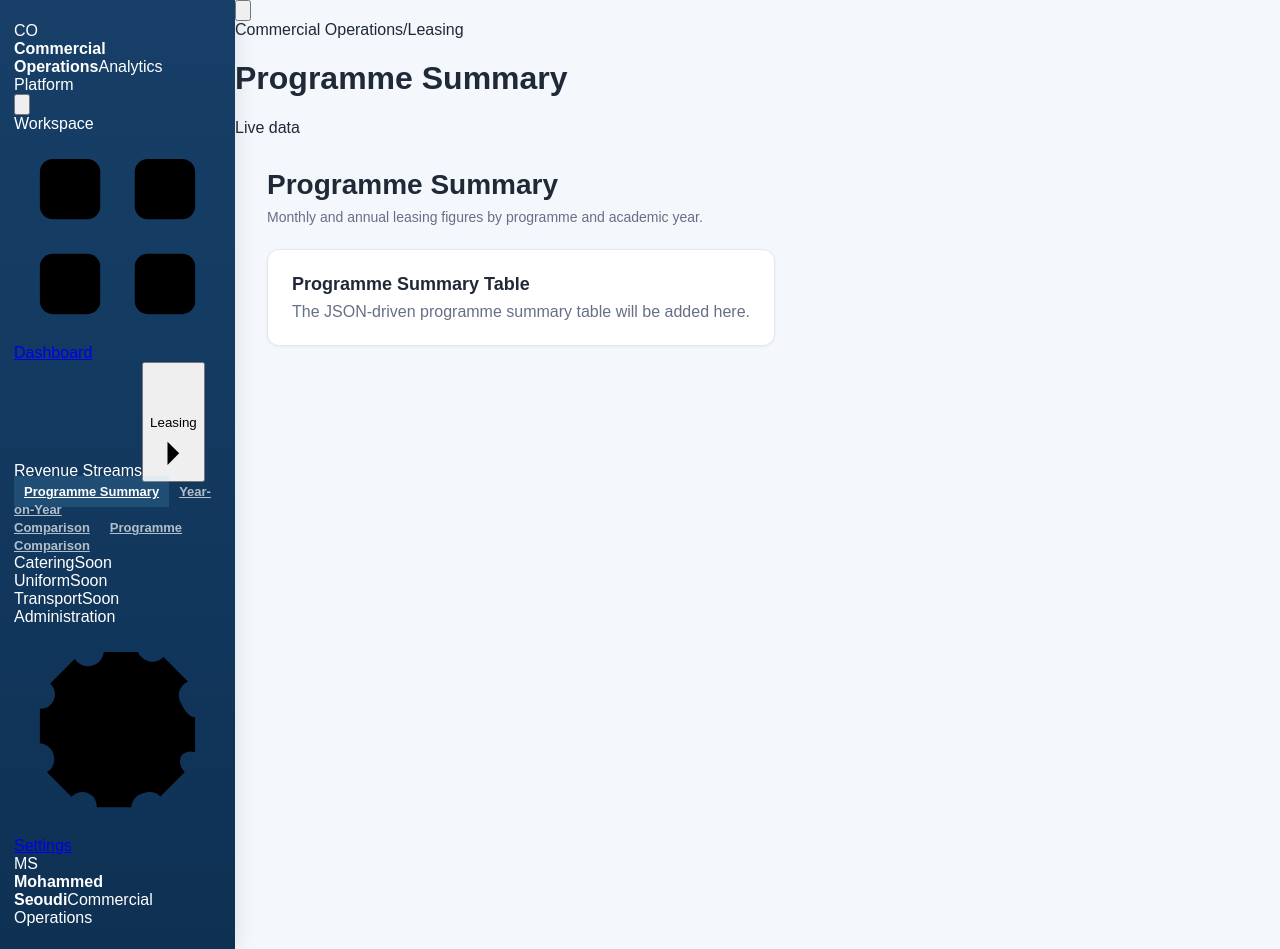
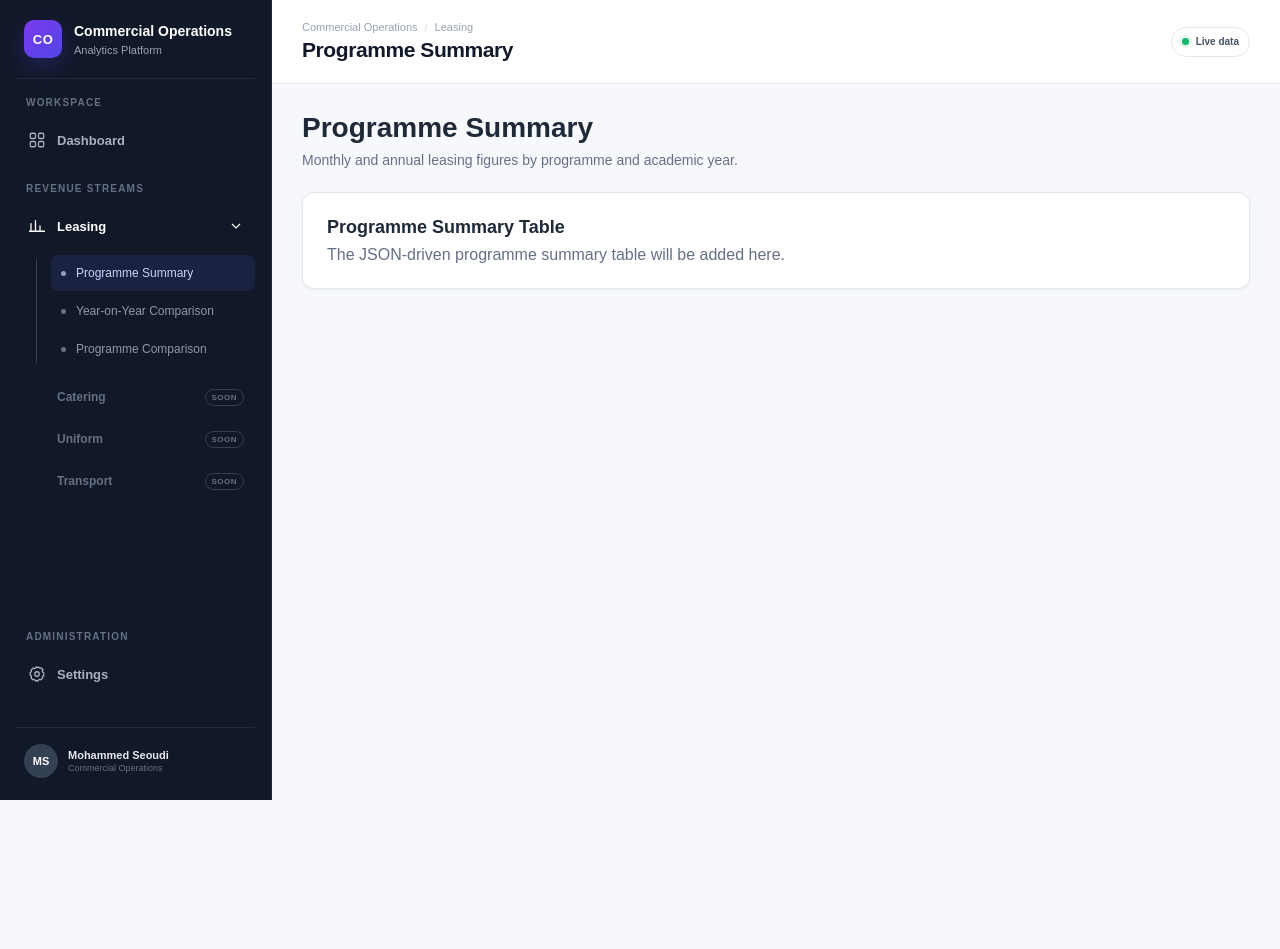
Before and after one commit to mo-seoudi/leasing, a React (Vite) app: page /leasing/summary in a window 1280 px wide. After the commit the page ends 800 px from the top, so only its background shows below. Built offline with nearby package versions, Linux system fonts and the light colour scheme.

Commit message:
Update PlatformLayout.css

```diff
--- a/src/layouts/PlatformLayout.css
+++ b/src/layouts/PlatformLayout.css
@@ -1,201 +1,495 @@
+:root {
+  --sidebar-width: 272px;
+  --sidebar-background: #111827;
+  --sidebar-hover: rgba(255, 255, 255, 0.06);
+  --sidebar-active: rgba(99, 102, 241, 0.16);
+  --sidebar-border: rgba(255, 255, 255, 0.08);
+  --accent: #6366f1;
+  --page-background: #f7f8fb;
+  --border: #e5e7eb;
+  --text-primary: #111827;
+  --text-secondary: #667085;
+}
+
+* {
+  box-sizing: border-box;
+}
+
 .platform-layout {
   display: flex;
   min-height: 100vh;
-  background: #f4f7fb;
+  background: var(--page-background);
+  color: var(--text-primary);
 }
 
 .platform-sidebar {
-  width: 235px;
-  min-width: 235px;
+  position: fixed;
+  inset: 0 auto 0 0;
+  z-index: 40;
+  display: flex;
+  width: var(--sidebar-width);
   min-height: 100vh;
-  padding: 22px 14px;
-  background:
-    linear-gradient(
-      180deg,
-      #173f67 0%,
-      #12385e 55%,
-      #0e3153 100%
-    );
+  flex-direction: column;
+  padding: 20px 16px;
+  overflow-y: auto;
+  background: var(--sidebar-background);
+  border-right: 1px solid var(--sidebar-border);
   color: #ffffff;
-  box-shadow: 4px 0 18px rgba(15, 23, 42, 0.08);
 }
 
-.platform-sidebar-header {
-  padding: 4px 10px 22px;
-  margin-bottom: 16px;
-  border-bottom: 1px solid rgba(255, 255, 255, 0.1);
+.sidebar-brand {
+  display: flex;
+  align-items: center;
+  gap: 12px;
+  min-height: 50px;
+  padding: 0 8px 20px;
+  border-bottom: 1px solid var(--sidebar-border);
 }
 
-.platform-sidebar-header h2 {
-  margin: 0;
-  font-size: 20px;
-  line-height: 1.25;
-  font-weight: 750;
-  letter-spacing: -0.02em;
+.brand-mark {
+  display: grid;
+  width: 38px;
+  height: 38px;
+  flex: 0 0 38px;
+  place-items: center;
+  border-radius: 10px;
+  background: linear-gradient(135deg, #7c3aed, #4f46e5);
+  color: #ffffff;
+  font-size: 13px;
+  font-weight: 800;
+  letter-spacing: 0.04em;
+  box-shadow: 0 8px 24px rgba(79, 70, 229, 0.28);
 }
 
-.platform-sidebar-header p {
-  margin: 6px 0 0;
-  font-size: 12px;
-  color: rgba(255, 255, 255, 0.62);
+.brand-copy {
+  display: flex;
+  min-width: 0;
+  flex-direction: column;
 }
 
-.platform-sidebar-nav {
+.brand-copy strong {
+  color: #ffffff;
+  font-size: 14px;
+  line-height: 1.3;
+}
+
+.brand-copy span {
+  margin-top: 3px;
+  color: #98a2b3;
+  font-size: 11px;
+}
+
+.mobile-close-button {
+  display: none;
+  width: 34px;
+  height: 34px;
+  margin-left: auto;
+  border: 0;
+  border-radius: 8px;
+  background: transparent;
+  color: #98a2b3;
+  cursor: pointer;
+}
+
+.mobile-close-button svg,
+.mobile-menu-button svg {
+  width: 20px;
+  height: 20px;
+  fill: none;
+  stroke: currentColor;
+  stroke-width: 1.8;
+  stroke-linecap: round;
+  stroke-linejoin: round;
+}
+
+.sidebar-navigation {
+  display: flex;
+  flex: 1;
+  flex-direction: column;
+  padding-top: 18px;
+}
+
+.navigation-group {
   display: flex;
   flex-direction: column;
   gap: 4px;
+  margin-bottom: 22px;
 }
 
-.nav-section {
-  margin-top: 16px;
+.navigation-group-bottom {
+  margin-top: auto;
 }
 
-.nav-section-label {
-  padding: 0 11px 8px;
+.navigation-label {
+  padding: 0 10px 7px;
+  color: #667085;
   font-size: 10px;
   font-weight: 700;
   letter-spacing: 0.12em;
   text-transform: uppercase;
-  color: rgba(255, 255, 255, 0.43);
 }
 
-.platform-nav-link,
-.nav-parent-button {
+.navigation-link {
   position: relative;
+  display: flex;
   width: 100%;
   min-height: 42px;
-  display: flex;
   align-items: center;
-  justify-content: space-between;
-  gap: 10px;
-  padding: 10px 12px;
+  gap: 11px;
+  padding: 10px 11px;
   border: 0;
   border-radius: 8px;
   background: transparent;
-  color: rgba(255, 255, 255, 0.78);
-  text-decoration: none;
+  color: #aab1bd;
   font: inherit;
-  font-size: 14px;
+  font-size: 13px;
   font-weight: 600;
   text-align: left;
+  text-decoration: none;
   cursor: pointer;
   transition:
-    background 0.18s ease,
-    color 0.18s ease,
-    transform 0.18s ease;
+    background 160ms ease,
+    color 160ms ease;
 }
 
-.platform-nav-link:hover,
-.nav-parent-button:hover {
-  background: rgba(255, 255, 255, 0.08);
+.navigation-link:hover {
+  background: var(--sidebar-hover);
   color: #ffffff;
 }
 
-.platform-nav-link.active {
-  background: rgba(255, 255, 255, 0.12);
+.navigation-link.active {
+  background: var(--sidebar-active);
   color: #ffffff;
 }
 
-.platform-nav-link.active::before {
+.navigation-link.active::before {
   content: "";
   position: absolute;
   left: 0;
-  top: 9px;
-  bottom: 9px;
   width: 3px;
+  height: 22px;
   border-radius: 0 4px 4px 0;
-  background: #7dd3fc;
+  background: #818cf8;
 }
 
-.nav-parent-button.open {
-  background: rgba(255, 255, 255, 0.08);
+.navigation-parent {
+  justify-content: space-between;
+}
+
+.navigation-parent.module-active {
   color: #ffffff;
 }
 
-.nav-arrow {
-  font-size: 12px;
-  opacity: 0.72;
+.navigation-link-content {
+  display: flex;
+  align-items: center;
+  gap: 11px;
 }
 
-.nav-submenu {
+.navigation-icon {
+  display: grid;
+  width: 19px;
+  height: 19px;
+  flex: 0 0 19px;
+  place-items: center;
+}
+
+.navigation-icon svg {
+  width: 18px;
+  height: 18px;
+  fill: none;
+  stroke: currentColor;
+  stroke-width: 1.7;
+  stroke-linecap: round;
+  stroke-linejoin: round;
+}
+
+.chevron {
+  width: 16px;
+  height: 16px;
+  fill: none;
+  stroke: currentColor;
+  stroke-width: 1.8;
+  transition: transform 160ms ease;
+}
+
+.chevron.open {
+  transform: rotate(90deg);
+}
+
+.navigation-submenu {
   position: relative;
   display: flex;
   flex-direction: column;
-  gap: 3px;
-  margin: 6px 0 4px 17px;
-  padding-left: 13px;
+  gap: 2px;
+  margin: 4px 0 7px 20px;
+  padding-left: 15px;
 }
 
-.nav-submenu::before {
+.navigation-submenu::before {
   content: "";
   position: absolute;
+  top: 4px;
+  bottom: 4px;
   left: 0;
-  top: 5px;
-  bottom: 5px;
   width: 1px;
-  background: rgba(255, 255, 255, 0.13);
+  background: #344054;
 }
 
 .submenu-link {
+  display: flex;
   min-height: 36px;
+  align-items: center;
+  gap: 10px;
   padding: 8px 10px;
-  font-size: 13px;
-  font-weight: 550;
-  color: rgba(255, 255, 255, 0.68);
+  border-radius: 7px;
+  color: #8f98a7;
+  font-size: 12px;
+  font-weight: 500;
+  line-height: 1.35;
+  text-decoration: none;
+  transition:
+    background 160ms ease,
+    color 160ms ease;
+}
+
+.submenu-link:hover {
+  background: var(--sidebar-hover);
+  color: #ffffff;
 }
 
 .submenu-link.active {
-  background: rgba(125, 211, 252, 0.13);
-  color: #ffffff;
+  background: rgba(99, 102, 241, 0.12);
+  color: #c7d2fe;
 }
 
-.submenu-link.active::before {
+.submenu-dot {
+  width: 5px;
+  height: 5px;
+  flex: 0 0 5px;
+  border-radius: 50%;
+  background: currentColor;
+  opacity: 0.7;
+}
+
+.future-module {
+  display: flex;
+  min-height: 38px;
+  align-items: center;
+  justify-content: space-between;
+  padding: 8px 11px 8px 41px;
+  color: #667085;
+  font-size: 12px;
+  font-weight: 600;
+}
+
+.status-badge {
+  padding: 3px 6px;
+  border: 1px solid #344054;
+  border-radius: 999px;
+  color: #667085;
+  font-size: 8px;
+  font-weight: 700;
+  letter-spacing: 0.06em;
+  text-transform: uppercase;
+}
+
+.sidebar-footer {
+  display: flex;
+  align-items: center;
+  gap: 10px;
+  margin-top: 10px;
+  padding: 16px 8px 2px;
+  border-top: 1px solid var(--sidebar-border);
+}
+
+.user-avatar {
+  display: grid;
+  width: 34px;
+  height: 34px;
+  flex: 0 0 34px;
+  place-items: center;
+  border-radius: 50%;
+  background: #344054;
+  color: #ffffff;
+  font-size: 11px;
+  font-weight: 700;
+}
+
+.user-details {
+  display: flex;
+  min-width: 0;
+  flex-direction: column;
+}
+
+.user-details strong {
+  overflow: hidden;
+  color: #e5e7eb;
+  font-size: 11px;
+  text-overflow: ellipsis;
+  white-space: nowrap;
+}
+
+.user-details span {
+  margin-top: 2px;
+  overflow: hidden;
+  color: #667085;
+  font-size: 9px;
+  text-overflow: ellipsis;
+  white-space: nowrap;
+}
+
+.platform-main {
+  width: calc(100% - var(--sidebar-width));
+  min-width: 0;
+  margin-left: var(--sidebar-width);
+}
+
+.platform-header {
+  position: sticky;
+  top: 0;
+  z-index: 20;
+  display: flex;
+  min-height: 84px;
+  align-items: center;
+  justify-content: space-between;
+  gap: 20px;
+  padding: 15px 30px;
+  background: rgba(255, 255, 255, 0.94);
+  border-bottom: 1px solid var(--border);
+  backdrop-filter: blur(12px);
+}
+
+.header-left {
+  display: flex;
+  align-items: center;
+  gap: 14px;
+}
+
+.breadcrumb {
+  display: flex;
+  align-items: center;
+  gap: 7px;
+  margin-bottom: 5px;
+  color: #98a2b3;
+  font-size: 11px;
+}
+
+.breadcrumb-divider {
+  color: #d0d5dd;
+}
+
+.platform-header h1 {
+  margin: 0;
+  color: var(--text-primary);
+  font-size: 21px;
+  font-weight: 700;
+  letter-spacing: -0.02em;
+}
+
+.header-actions {
+  display: flex;
+  align-items: center;
+}
+
+.environment-pill {
+  display: flex;
+  min-height: 30px;
+  align-items: center;
+  gap: 7px;
+  padding: 6px 10px;
+  border: 1px solid var(--border);
+  border-radius: 999px;
+  background: #ffffff;
+  color: #475467;
+  font-size: 10px;
+  font-weight: 600;
+}
+
+.environment-dot {
+  width: 7px;
+  height: 7px;
+  border-radius: 50%;
+  background: #12b76a;
+  box-shadow: 0 0 0 3px rgba(18, 183, 106, 0.12);
+}
+
+.mobile-menu-button {
+  display: none;
+  width: 38px;
+  height: 38px;
+  place-items: center;
+  border: 1px solid var(--border);
+  border-radius: 9px;
+  background: #ffffff;
+  color: #344054;
+  cursor: pointer;
+}
+
+.platform-content {
+  min-width: 0;
+  padding: 28px 30px 40px;
+}
+
+.sidebar-overlay {
   display: none;
 }
 
-.nav-parent-button.disabled {
-  cursor: default;
-  opacity: 0.42;
+@media (max-width: 900px) {
+  .platform-sidebar {
+    width: 280px;
+    transform: translateX(-100%);
+    transition: transform 200ms ease;
+  }
+
+  .platform-sidebar.mobile-open {
+    transform: translateX(0);
+  }
+
+  .platform-main {
+    width: 100%;
+    margin-left: 0;
+  }
+
+  .mobile-menu-button {
+    display: grid;
+  }
+
+  .mobile-close-button {
+    display: grid;
+    place-items: center;
+  }
+
+  .sidebar-overlay {
+    position: fixed;
+    inset: 0;
+    z-index: 35;
+    display: block;
+    border: 0;
+    background: rgba(15, 23, 42, 0.52);
+    cursor: pointer;
+  }
 }
 
-.nav-parent-button.disabled:hover {
-  background: transparent;
-  color: rgba(255, 255, 255, 0.78);
-}
-
-.coming-soon {
-  padding: 3px 6px;
-  border-radius: 999px;
-  background: rgba(255, 255, 255, 0.08);
-  font-size: 8px;
-  font-weight: 700;
-  letter-spacing: 0.08em;
-  text-transform: uppercase;
-}
-
-.platform-content {
-  flex: 1;
-  min-width: 0;
-  padding: 32px;
-}
-
-@media (max-width: 800px) {
-  .platform-layout {
-    flex-direction: column;
+@media (max-width: 640px) {
+  .platform-header {
+    min-height: 74px;
+    padding: 12px 16px;
   }
 
-  .platform-sidebar {
-    width: 100%;
-    min-width: 0;
-    min-height: auto;
-    padding: 16px;
+  .platform-header h1 {
+    font-size: 18px;
   }
 
-  .platform-sidebar-header {
-    padding-bottom: 14px;
+  .breadcrumb {
+    display: none;
+  }
+
+  .header-actions {
+    display: none;
   }
 
   .platform-content {
-    padding: 18px;
+    padding: 20px 16px 32px;
   }
 }
```
